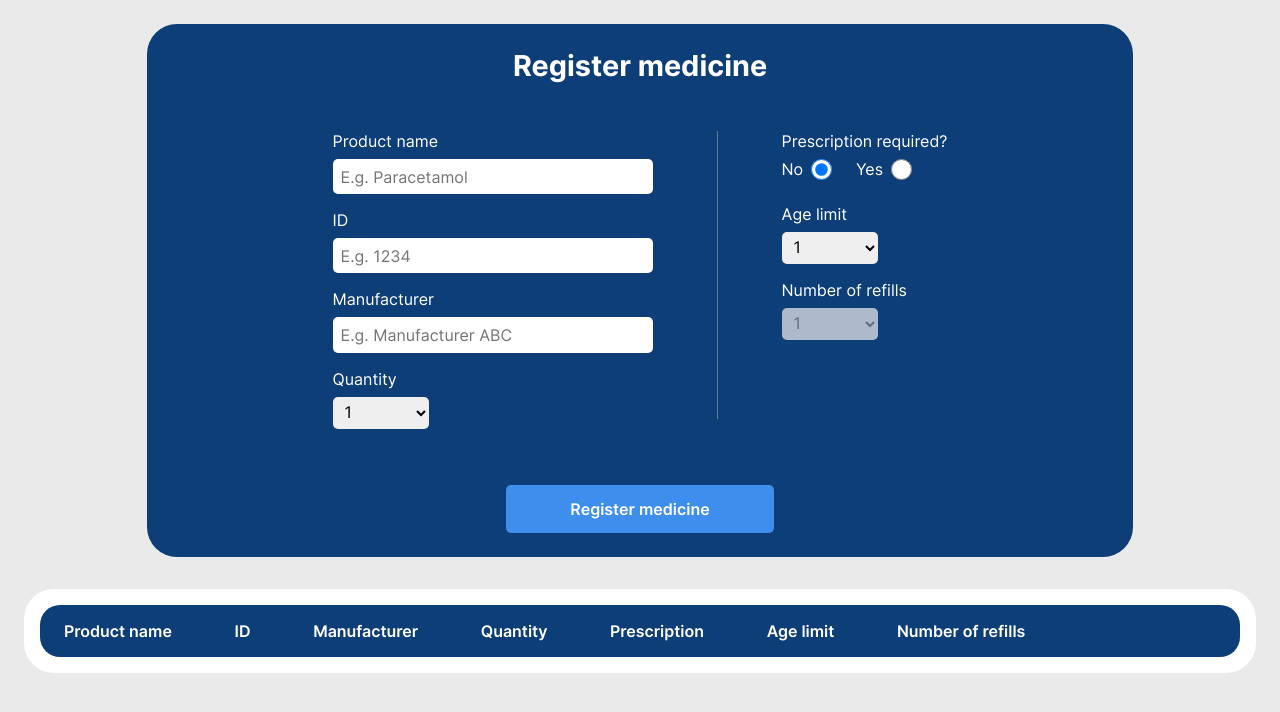
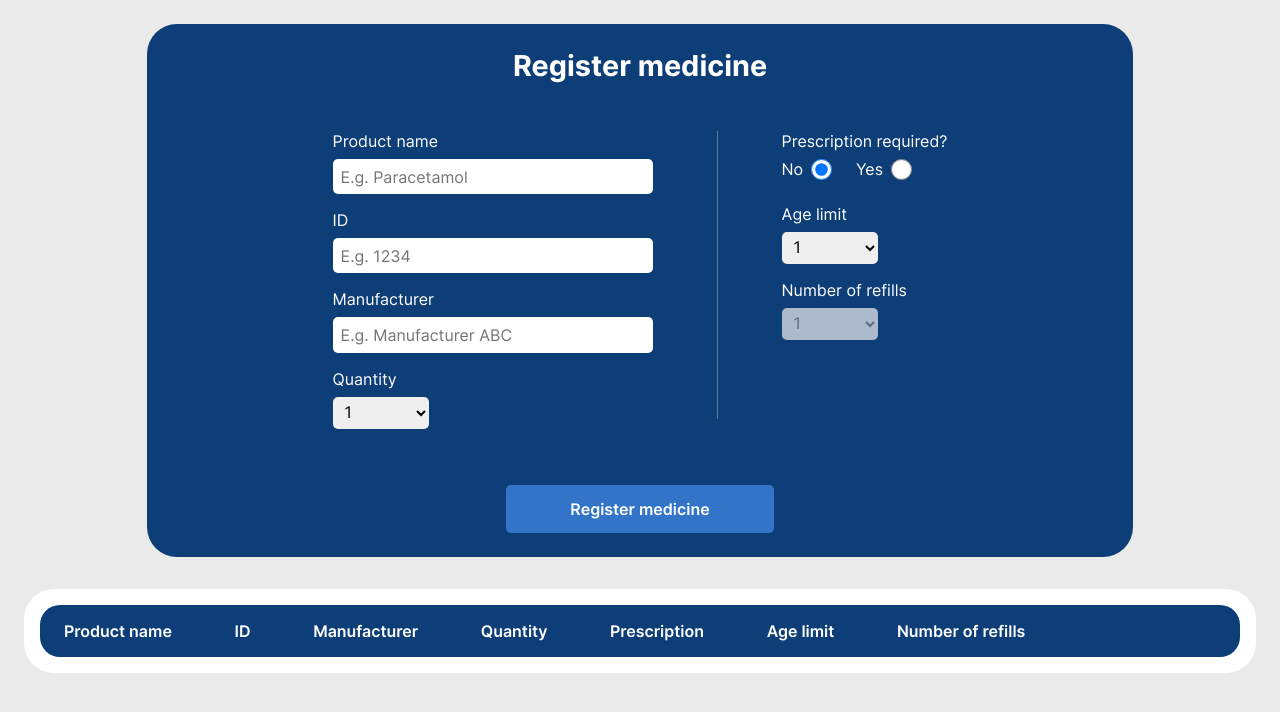
Before and after one commit to jenny-berggreen/240209_assignment_PharmacySystem, a plain HTML site: page index.html in a window 1280 px wide. In both pictures the pointer is over the button "Register medicine". Drawn offline with Linux system fonts and the light colour scheme.

Commit message:
Style button hover

```diff
--- a/css/style.css
+++ b/css/style.css
@@ -110,6 +110,10 @@ select {
 	color: var(--color-background);
 }
 
+.submit-button:hover {
+	background-color: #3275c8;
+}
+
 /* ----------------------- display section ----------------------- */
 .display-medicine-section {
 	flex-direction: column;
```
